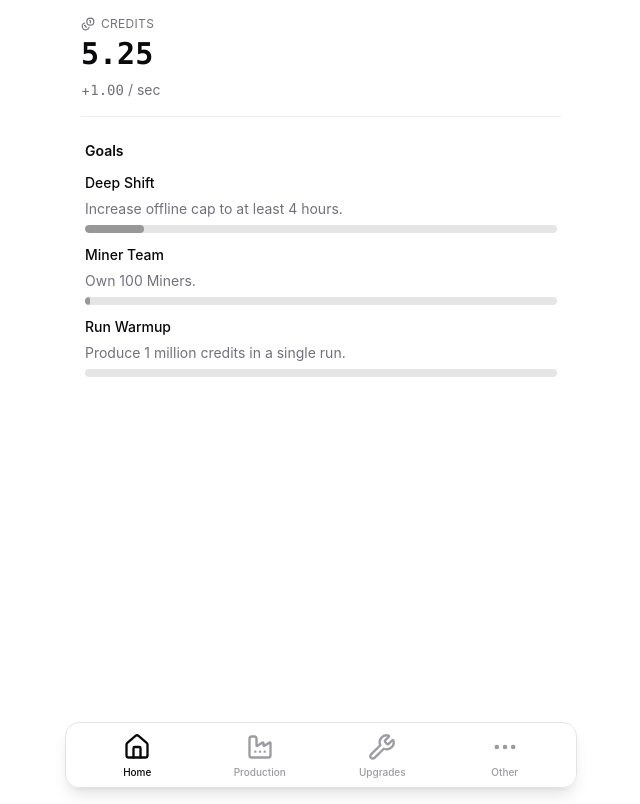
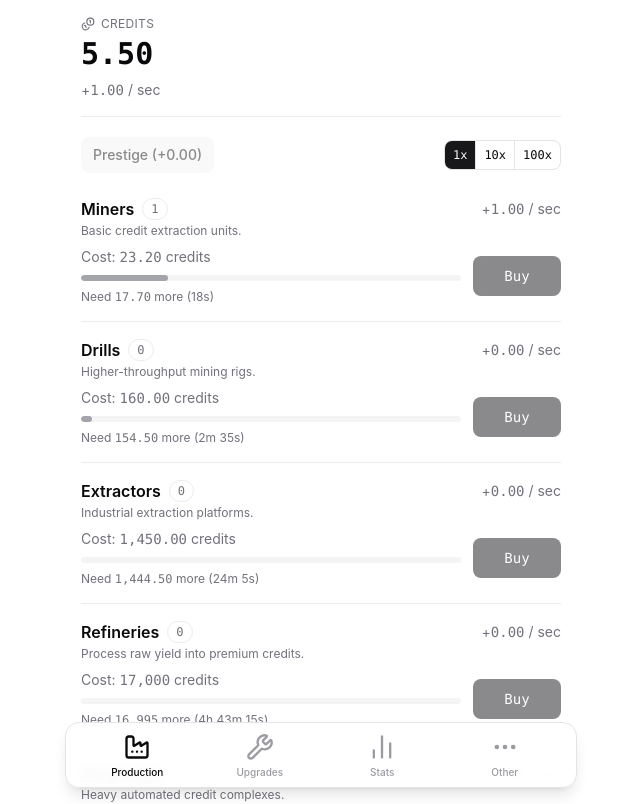
Before and after one commit to MattGibney/Epoch-Foundry, a React (Vite) app: page / in a window 1280 px wide. Shown: the top 804 px of the page, without its empty margins (319-959 px from the left). Built offline with nearby package versions, Linux system fonts and the light colour scheme.

Commit message:
Remove home tab from navigation

```diff
--- a/src/App.tsx
+++ b/src/App.tsx
@@ -3,8 +3,8 @@ import Decimal from 'decimal.js'
 import {
   Coins,
   Factory,
-  House,
   MoreHorizontal,
+  ChartNoAxesColumn,
   type LucideIcon,
   Wrench,
 } from 'lucide-react'
@@ -54,7 +54,6 @@ import { formatIdleNumber } from '@/lib/number-format'
 import {
   AboutTabView,
   AchievementsTabView,
-  HomeTabView,
   ProductionTabView,
   SettingsTabView,
   StatsTabView,
@@ -64,7 +63,6 @@ import {
 import { cn } from '@/lib/utils'
 
 const TABS: { key: TabKey; label: string }[] = [
-  { key: 'home', label: 'Home' },
   { key: 'production', label: 'Production' },
   { key: 'upgrades', label: 'Upgrades' },
   { key: 'stats', label: 'Stats' },
@@ -74,17 +72,17 @@ const TABS: { key: TabKey; label: string }[] = [
 ]
 
 const PRIMARY_NAV_ITEMS: {
-  key: 'home' | 'production' | 'upgrades'
+  key: 'production' | 'upgrades' | 'stats'
   label: string
   icon: LucideIcon
 }[] = [
-  { key: 'home', label: 'Home', icon: House },
   { key: 'production', label: 'Production', icon: Factory },
   { key: 'upgrades', label: 'Upgrades', icon: Wrench },
+  { key: 'stats', label: 'Stats', icon: ChartNoAxesColumn },
 ]
 
-function isPrimaryTab(tab: TabKey): tab is 'home' | 'production' | 'upgrades' {
-  return tab === 'home' || tab === 'production' || tab === 'upgrades'
+function isPrimaryTab(tab: TabKey): tab is 'production' | 'upgrades' | 'stats' {
+  return tab === 'production' || tab === 'upgrades' || tab === 'stats'
 }
 
 function formatDuration(totalSeconds: number): string {
@@ -199,7 +197,7 @@ function getSecondsUntilAffordable(
 function App() {
   const [game, setGame] = useState<GameState>(() => createInitialGameState(Date.now()))
   const [isHydrated, setIsHydrated] = useState(false)
-  const [activeTab, setActiveTab] = useState<TabKey>('home')
+  const [activeTab, setActiveTab] = useState<TabKey>('production')
   const [isSectionsOpen, setIsSectionsOpen] = useState(false)
   const [isPrestigeDrawerOpen, setIsPrestigeDrawerOpen] = useState(false)
   const [nowMs, setNowMs] = useState<number>(() => Date.now())
@@ -475,8 +473,6 @@ function App() {
     }
 
     switch (activeTab) {
-      case 'home':
-        return <HomeTabView {...sharedTabProps} />
       case 'production':
         return (
           <ProductionTabView
--- a/src/screens/tab-views.tsx
+++ b/src/screens/tab-views.tsx
@@ -5,14 +5,12 @@ import type { GameState } from '@/lib/game-engine'
 import { formatIdleNumber } from '@/lib/number-format'
 import { AboutScreen } from '@/screens/about-screen'
 import { AchievementsScreen } from '@/screens/achievements-screen'
-import { HomeScreen } from '@/screens/home-screen'
 import { ProductionScreen } from '@/screens/production-screen'
 import { SettingsScreen } from '@/screens/settings-screen'
 import { StatsScreen } from '@/screens/stats-screen'
 import { UpgradesScreen } from '@/screens/upgrades-screen'
 
 export type TabKey =
-  | 'home'
   | 'production'
   | 'upgrades'
   | 'stats'
@@ -39,25 +37,6 @@ interface ProductionTabViewProps extends CommonTabProps {
     cost: Decimal,
     creditsPerSecond: Decimal,
   ) => number | null
-}
-
-type HomeTabViewProps = CommonTabProps
-
-export function HomeTabView(props: HomeTabViewProps) {
-  return (
-    <>
-      <CreditsHeader
-        credits={props.game.credits}
-        creditsPerSecond={props.creditsPerSecond}
-        formatTopCreditsDisplay={props.formatTopCreditsDisplay}
-        formatRenderedCredits={props.formatRenderedCredits}
-        onAnchorRefChange={props.onAnchorRefChange}
-      />
-      <section className="mt-5">
-        <HomeScreen game={props.game} />
-      </section>
-    </>
-  )
 }
 
 export function ProductionTabView(props: ProductionTabViewProps) {
```
